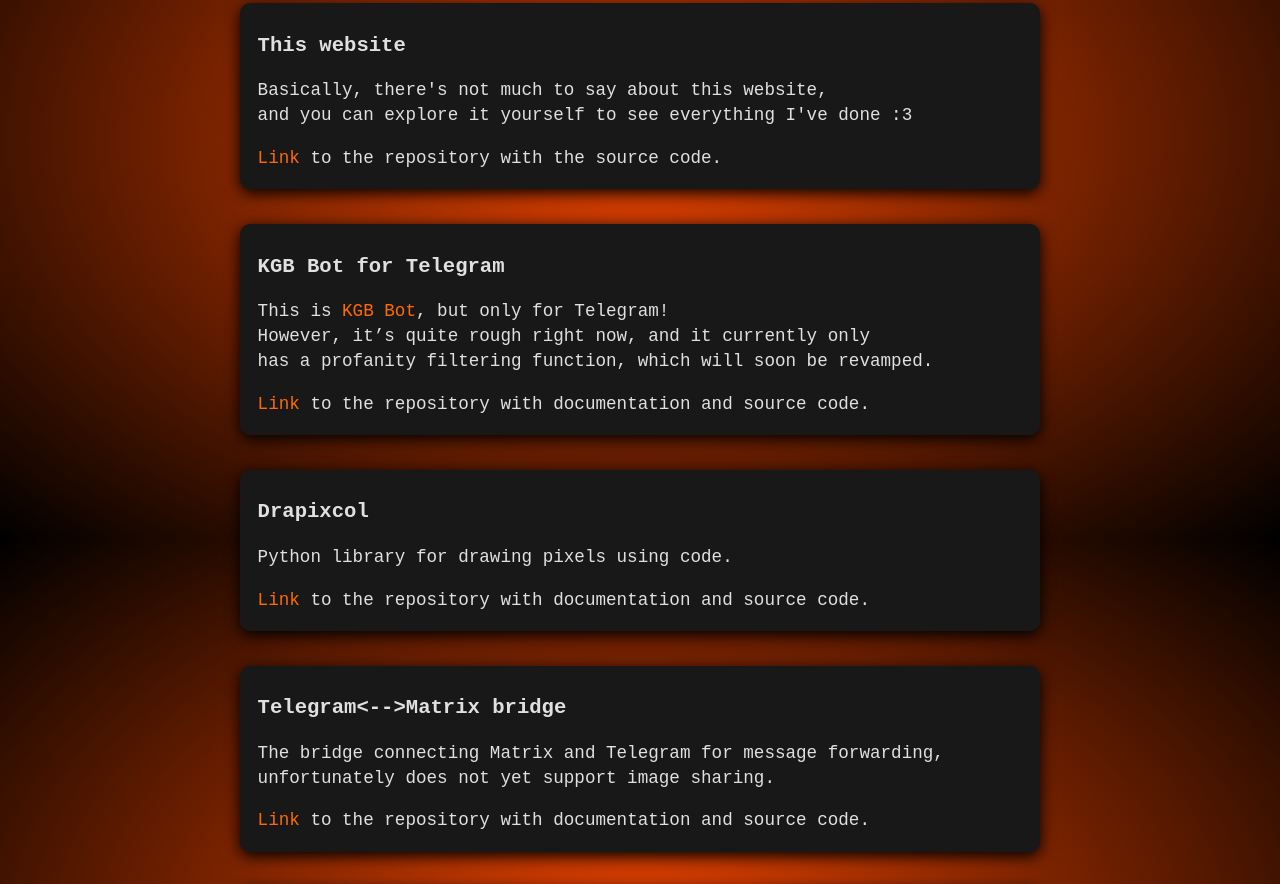
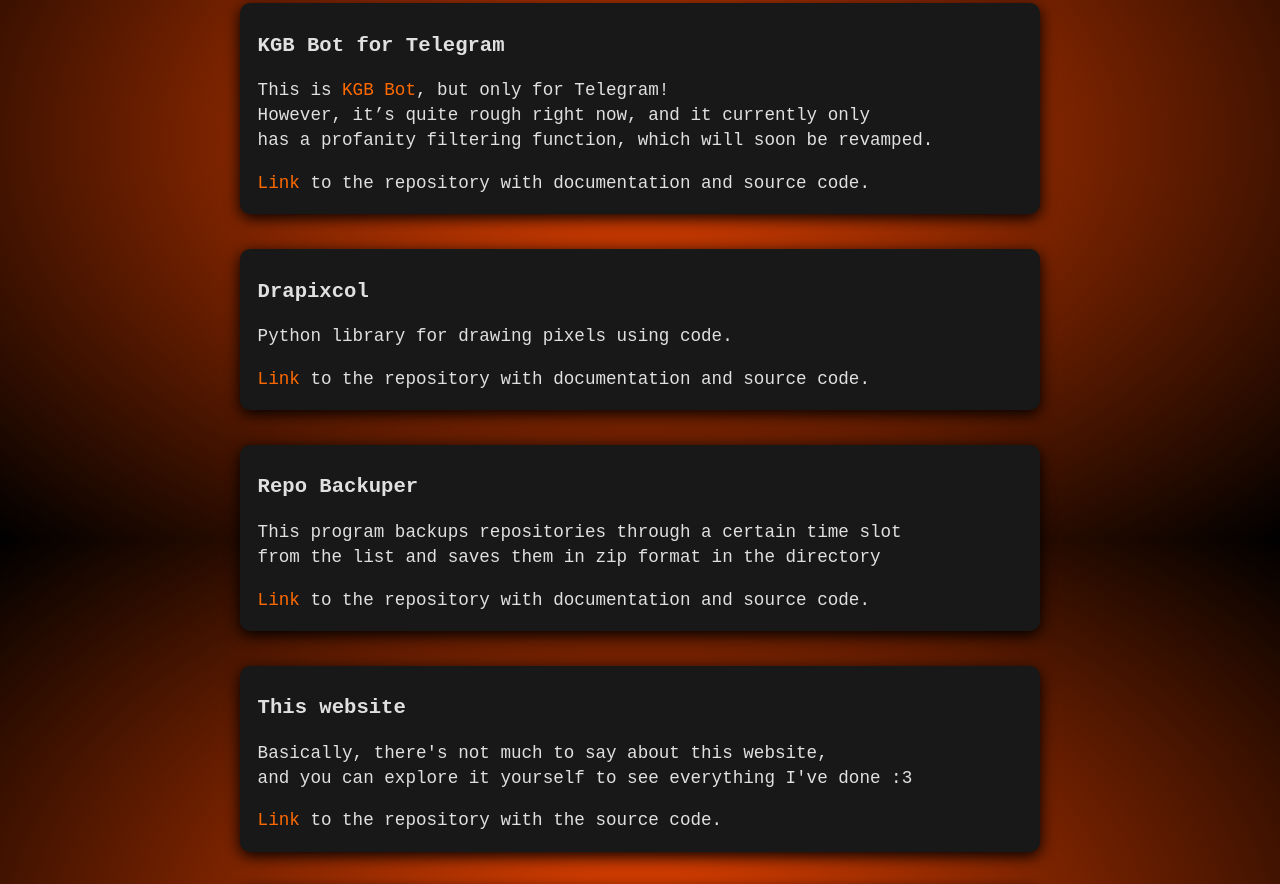
Before and after one commit to lina-torovoltas/lina-torovoltas.github.io, a plain HTML site: page projects.html in a window 1280 px wide. Shown: the part 261-1145 px from the top of the page. Drawn offline with Linux system fonts and the light colour scheme; a web font is replaced by a local one.

Commit message:
The list of projects has been updated

```diff
--- a/projects.html
+++ b/projects.html
@@ -25,14 +25,6 @@
         </div>
 
         <div>
-            <h3>This website</h3>
-
-            <p>Basically, there's not much to say about this website, <br />
-                and you can explore it yourself to see everything I've done :3</p>
-            <p><a href="https://github.com/lina-torovoltas/lina-torovoltas.github.io" class="highlight">Link</a> to the repository with the source code.</p>
-        </div>
-
-        <div>
             <h3>KGB Bot for Telegram</h3>
 
             <p>This is <a href="https://github.com/Foxity-Team/KGB_Bot-discord" class="highlight">KGB Bot</a>, but only for Telegram! <br />
@@ -46,6 +38,21 @@
 
             <p>Python library for drawing pixels using code.</p>
             <p><a href="https://github.com/lina-torovoltas/Drapixcol" class="highlight">Link</a> to the repository with documentation and source code.</p>
+        </div>
+
+        <div>
+            <h3>Repo Backuper</h3>
+
+            <p>This program backups repositories through a certain time slot <br/>from the list and saves them in zip format in the directory</p>
+            <p><a href="https://github.com/lina-torovoltas/Repo_Backuper" class="highlight">Link</a> to the repository with documentation and source code.</p>
+        </div>
+
+        <div>
+            <h3>This website</h3>
+
+            <p>Basically, there's not much to say about this website, <br />
+                and you can explore it yourself to see everything I've done :3</p>
+            <p><a href="https://github.com/lina-torovoltas/lina-torovoltas.github.io" class="highlight">Link</a> to the repository with the source code.</p>
         </div>
 
         <div>
```
